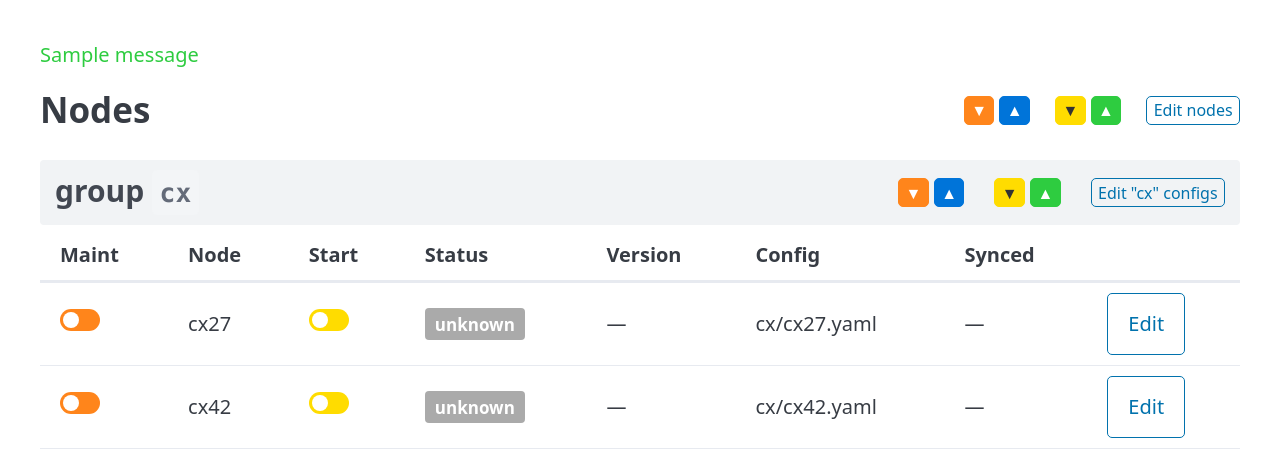
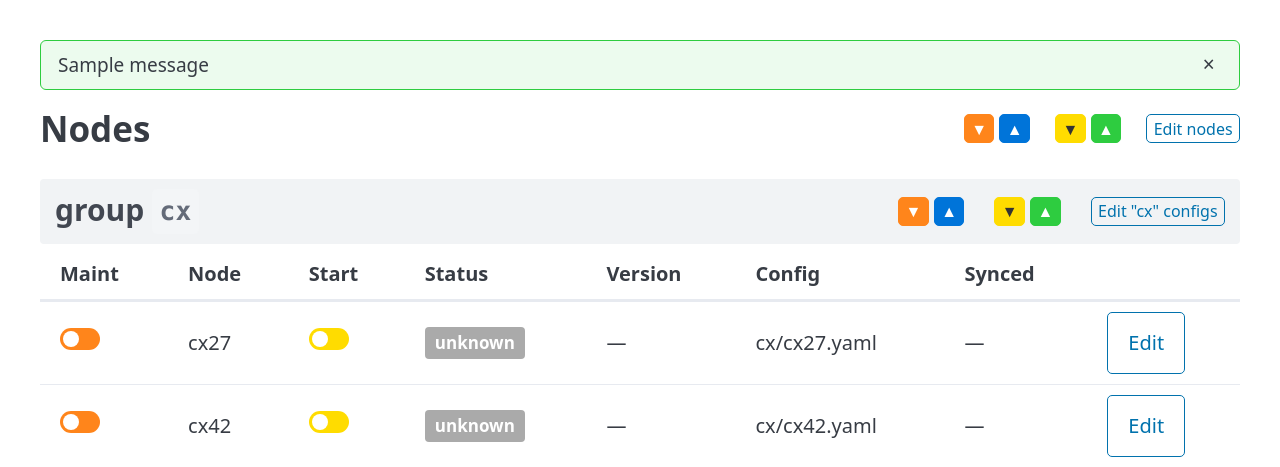
Before and after one commit to chord-observatory/choco, a Flask app: page / in a window 1280 px wide. Shown: the part 70-537 px from the top of the page. Run offline with Flask 3, Linux system fonts and the light colour scheme; the visitor is signed in with stand-in values (Sample User, id 1); one stand-in notice (Sample message) is shown; parts of the project's set-up code (start-up, migrations or seed data) failed here and were passed over; some libraries are stand-ins or nearby versions.

Commit message:
ui: render flash messages as dismissable alert banners
Action results (toggle outcomes, save confirmations) were rendered as
bare colored text, indistinguishable from page content. They are now
bordered, tinted banners with a dismiss button, so they read as the
transient one-shot notices they are.

Co-Authored-By: Claude Fable 5 <noreply@anthropic.com>

```diff
--- a/choco/templates/base.html
+++ b/choco/templates/base.html
@@ -22,8 +22,32 @@
         .status-syncing { background: #0074d9; color: white; }
         .status-unknown { background: #aaa; color: white; }
         table { margin-top: 1em; }
-        .flash-success { color: #2ecc40; }
-        .flash-error { color: #ff4136; }
+        /* Flash messages: one-shot notices (action results). Rendered as
+           dismissable banners so they read as transient, not page content. */
+        .flash {
+            display: flex;
+            align-items: baseline;
+            gap: 0.75em;
+            margin: 0 0 1em 0;
+            padding: 0.5em 0.9em;
+            border: 1px solid #aaa;
+            border-radius: 6px;
+            background: #aaaaaa1a;
+            font-size: 0.95em;
+        }
+        .flash-success { border-color: #2ecc40; background: #2ecc4017; }
+        .flash-error { border-color: #ff4136; background: #ff413617; }
+        .flash .flash-dismiss {
+            width: auto;
+            margin: 0 0 0 auto;
+            padding: 0 0.35em;
+            border: none;
+            background: none;
+            color: inherit;
+            font-size: 1.1em;
+            line-height: 1;
+            cursor: pointer;
+        }
         nav { margin-bottom: 1em; }
         .logout-icon { text-decoration: none; }
         label.toggle-switch {
@@ -145,11 +169,13 @@
 
     <main class="container">
         {% with messages = get_flashed_messages(with_categories=true) %}
-        {% if messages %}
         {% for category, message in messages %}
-        <p class="flash-{{ category }}">{{ message }}</p>
+        <div class="flash flash-{{ category }}" role="alert">
+            <span>{{ message }}</span>
+            <button class="flash-dismiss" title="Dismiss"
+                    onclick="this.closest('.flash').remove()">&times;</button>
+        </div>
         {% endfor %}
-        {% endif %}
         {% endwith %}
 
         {% block content %}{% endblock %}
```
